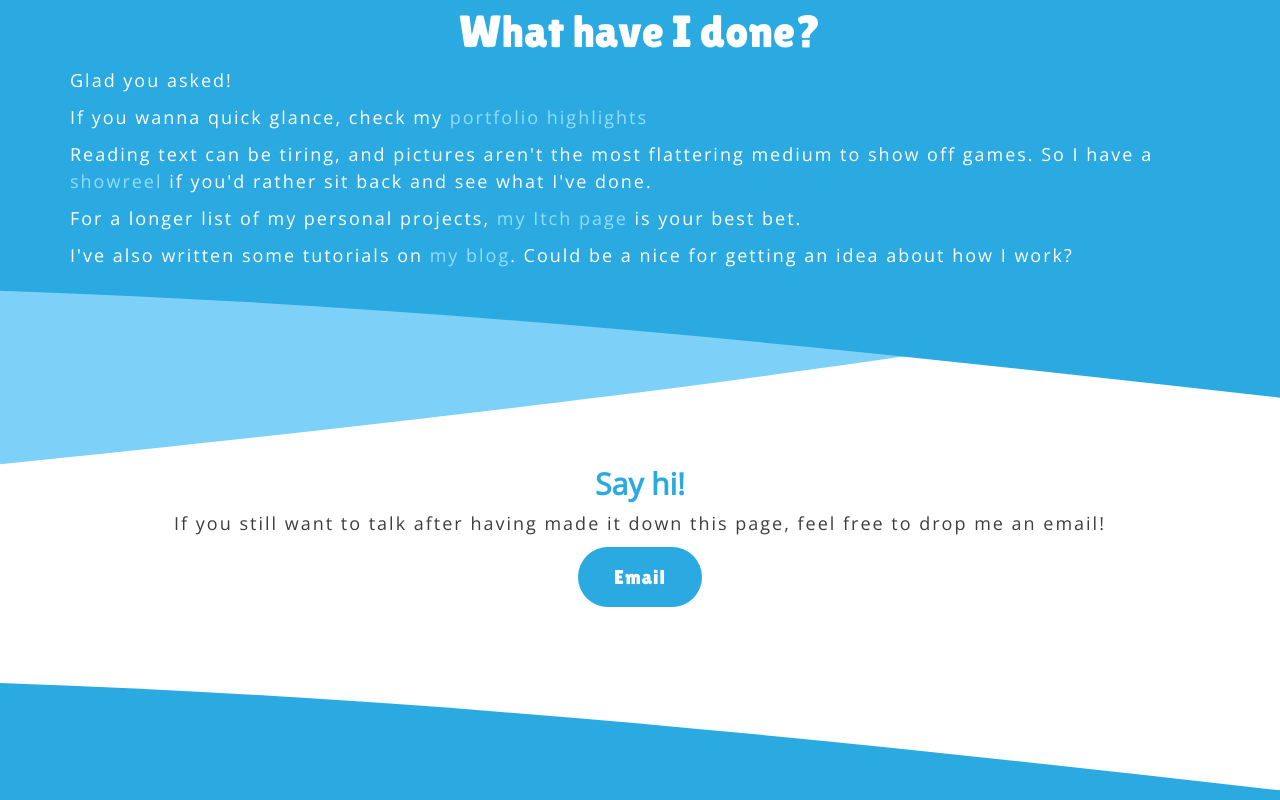
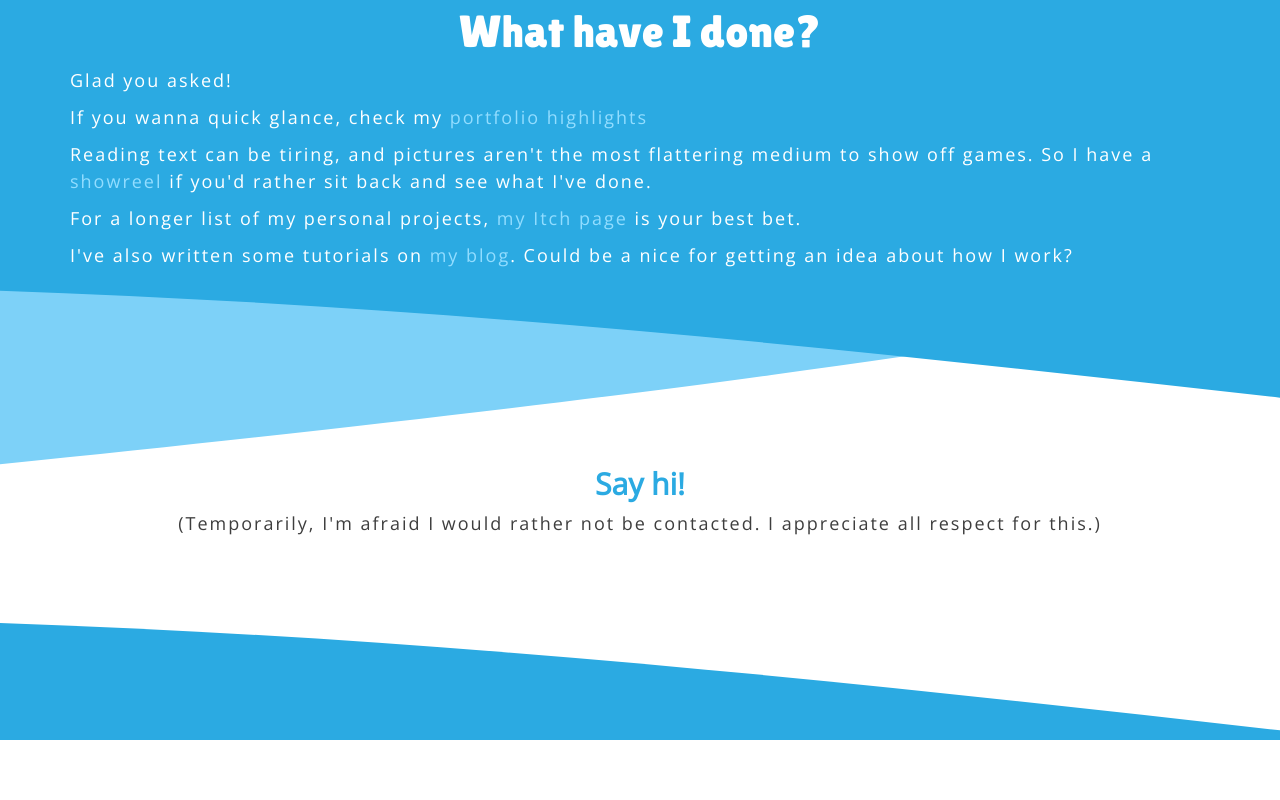
Before and after one commit to Hannaesthetic/hannaesthetic.github.io, a plain HTML site: page index.html in a window 1280 px wide. Shown: the part 3160-3960 px from the top of the page. After the commit the page ends 3900 px from the top, so only its background shows below. Drawn offline with nearby package versions, Linux system fonts and the light colour scheme; a web font is replaced by a local one.

Commit message:
Update index.html

```diff
--- a/index.html
+++ b/index.html
@@ -155,8 +155,7 @@
 	<section id="contact" class="excessive-vertical-margin">
 			<div class="container text-center">
 				<h3>Say hi!</h3>
-				<p>If you still want to talk after having made it down this page, feel free to drop me an email!</p>
-				<a href="mailto:hannaesthetic.r@gmail.com" class="btn btn-hannah">Email</a>
+				<p>(Temporarily, I'm afraid I would rather not be contacted. I appreciate all respect for this.)</p>
 			</div>
 	</section>
 
```
